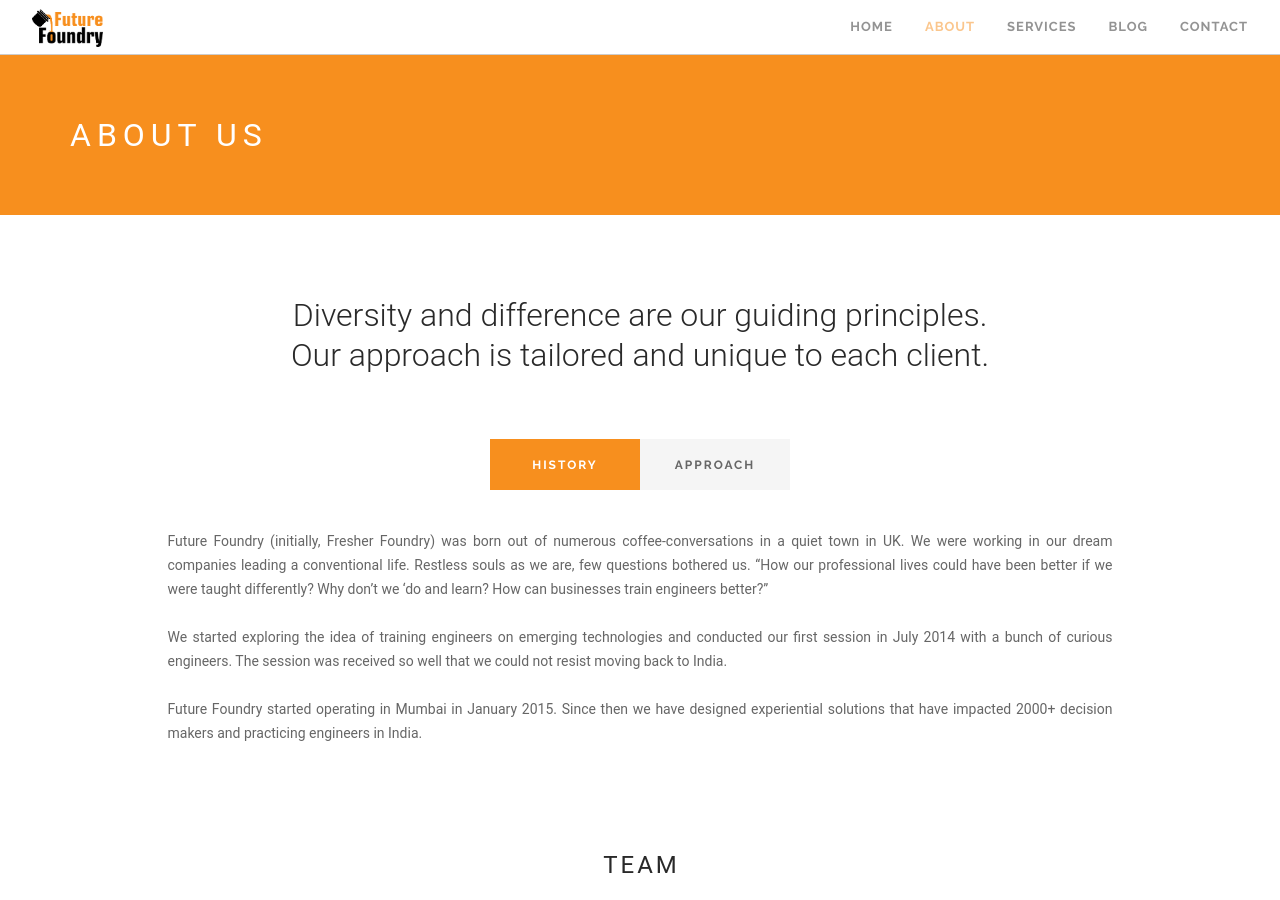
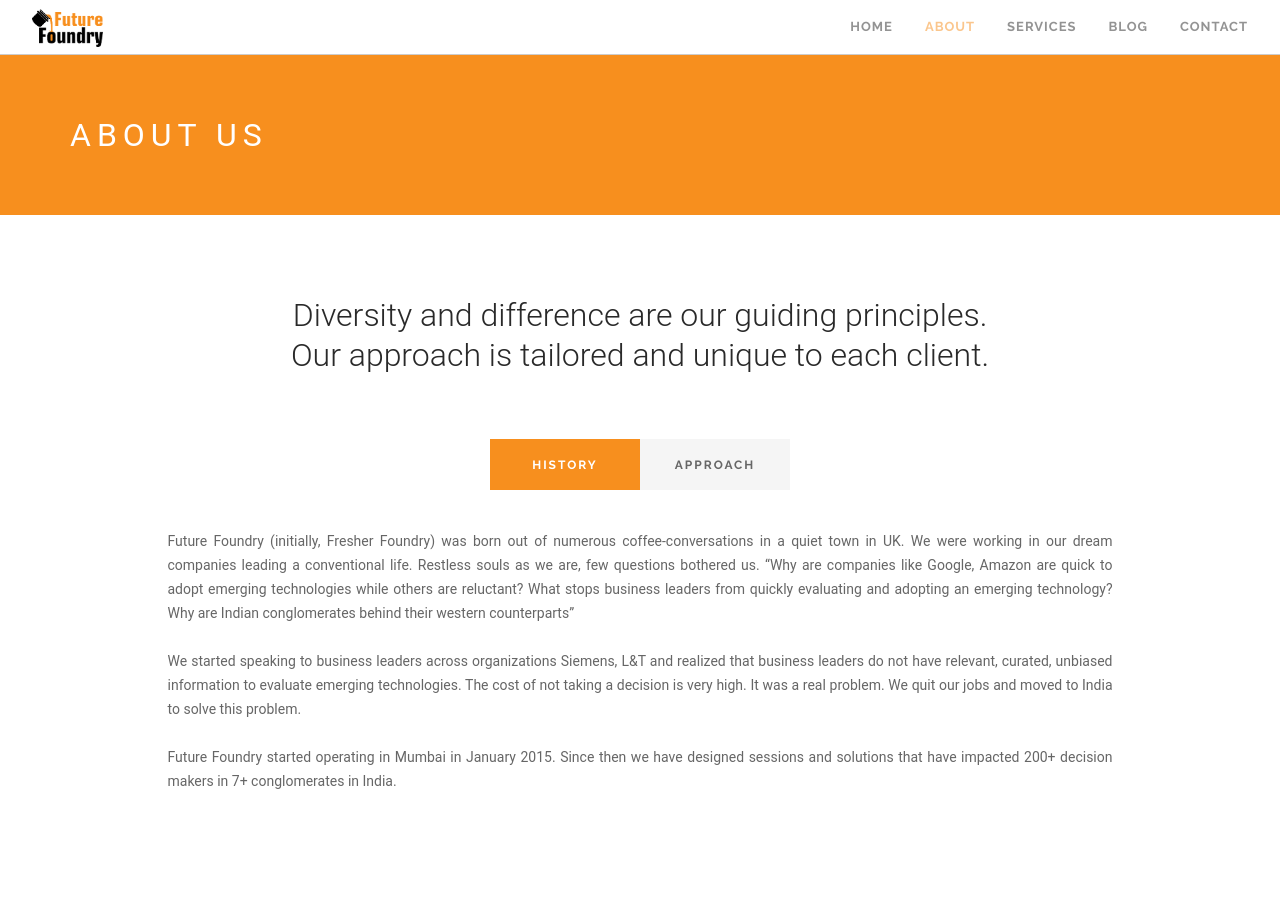
Before and after one commit to akshatkedia/fresher-foundry, a Jekyll site: the page built from about.md, in a window 1280 px wide and 900 px high. Built offline with Jekyll 4.4.1, drawn with Linux system fonts in a browser that asks for light colours.

Commit message:
Updated About

```diff
--- a/about.md
+++ b/about.md
@@ -39,19 +39,19 @@ media:
     link: http://www.theweek.in/content/archival/magazine/theweek/cover/to-skill-a-mocking-herd.html
   - image: "/uploads/10.jpg"
     link: http://shethepeople.tv/a-fresh-start-with-aneesha-pillai-founder-of-fresher-foundry/
-history: |-
-  Future Foundry (initially, Fresher Foundry) was born out of numerous coffee-conversations in a quiet town in UK. We were working in our dream companies leading a conventional life. Restless souls as we are, few questions bothered us. "How our professional lives could have been better if we were taught differently? Why don't we 'do and learn? How can businesses train engineers better?"
-
-  We started exploring the idea of training engineers on emerging technologies and conducted our first session in July 2014 with a bunch of curious engineers. The session was received so well that we could not resist moving back to India.
-
-  Future Foundry started operating in Mumbai in January 2015. Since then we have designed experiential solutions that have impacted 2000+ decision makers and practicing engineers in India.
-approach: "We believe in the power of learning by doing. All our services are built
-  around experiential learning. \n\nNo presentations, no lectures, no tests! From
-  the shortest coffee sessions to the longest 2 week trainings, all our sessions start
-  with a real world problem. Engineers learn in the process of solving the problem.\n\nEvery
-  session is unique and tailored to address the needs of each client. We collaborate
-  with technical consultants to design and deliver customized solutions for various
-  technologies like IOT, Big Data, Cloud Computing, Artificial Intelligence etc."
+history: "Future Foundry (initially, Fresher Foundry) was born out of numerous coffee-conversations
+  in a quiet town in UK. We were working in our dream companies leading a conventional
+  life. Restless souls as we are, few questions bothered us. \"Why are companies like
+  Google, Amazon are quick to adopt emerging technologies while others are reluctant?
+  What stops business leaders from quickly evaluating and adopting an emerging technology?
+  Why are Indian conglomerates behind their western counterparts\"\n\nWe started speaking
+  to business leaders across organizations Siemens, L&T and realized that business
+  leaders do not have relevant, curated, unbiased information to evaluate emerging
+  technologies. The cost of not taking a decision is very high. It was a real problem.
+  We quit our jobs and moved to India to solve this problem. \n\nFuture Foundry started
+  operating in Mumbai in January 2015. Since then we have designed sessions and solutions
+  that have impacted 200+ decision makers in 7+ conglomerates in India."
+approach:
 culture:
 layout: about
 ---
```
